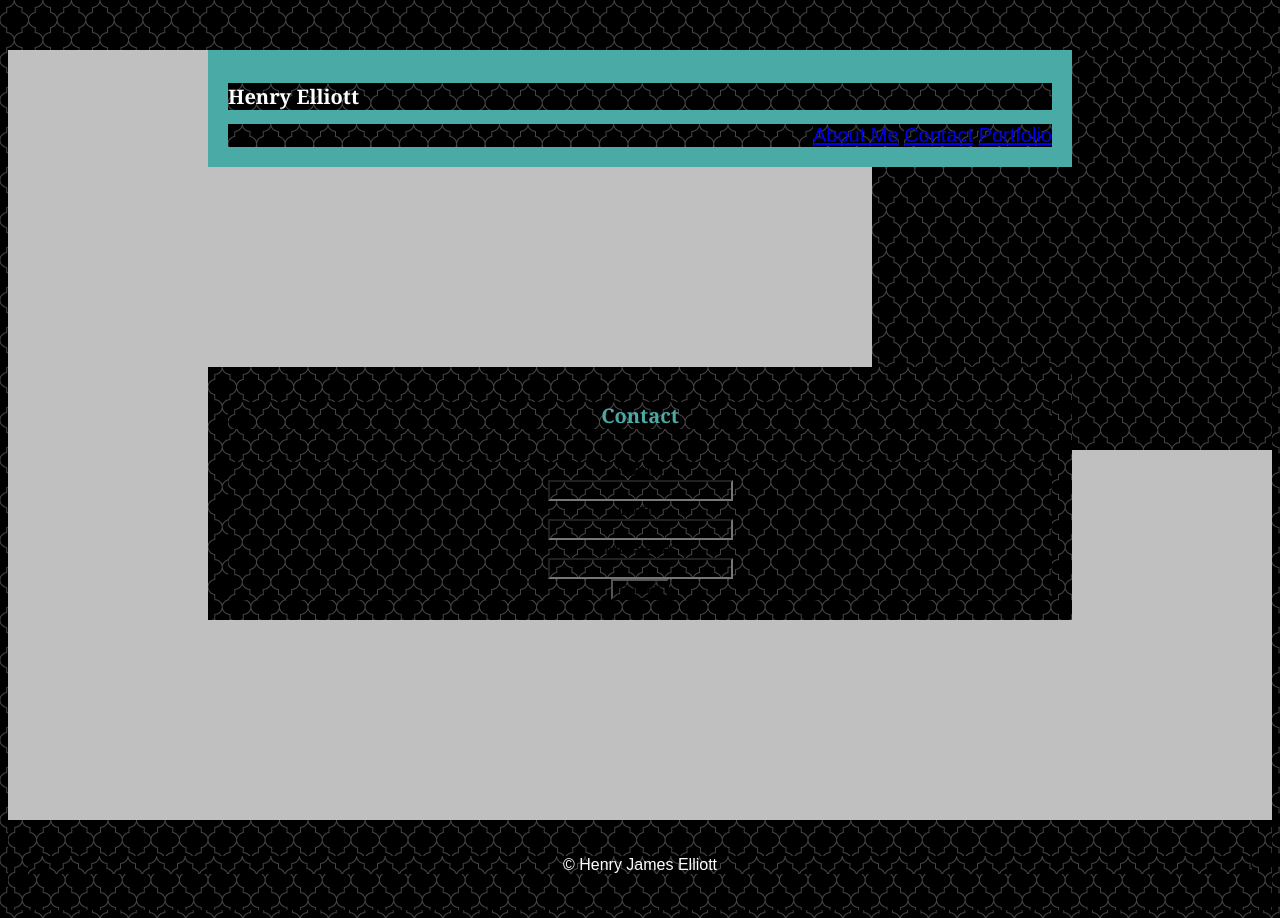
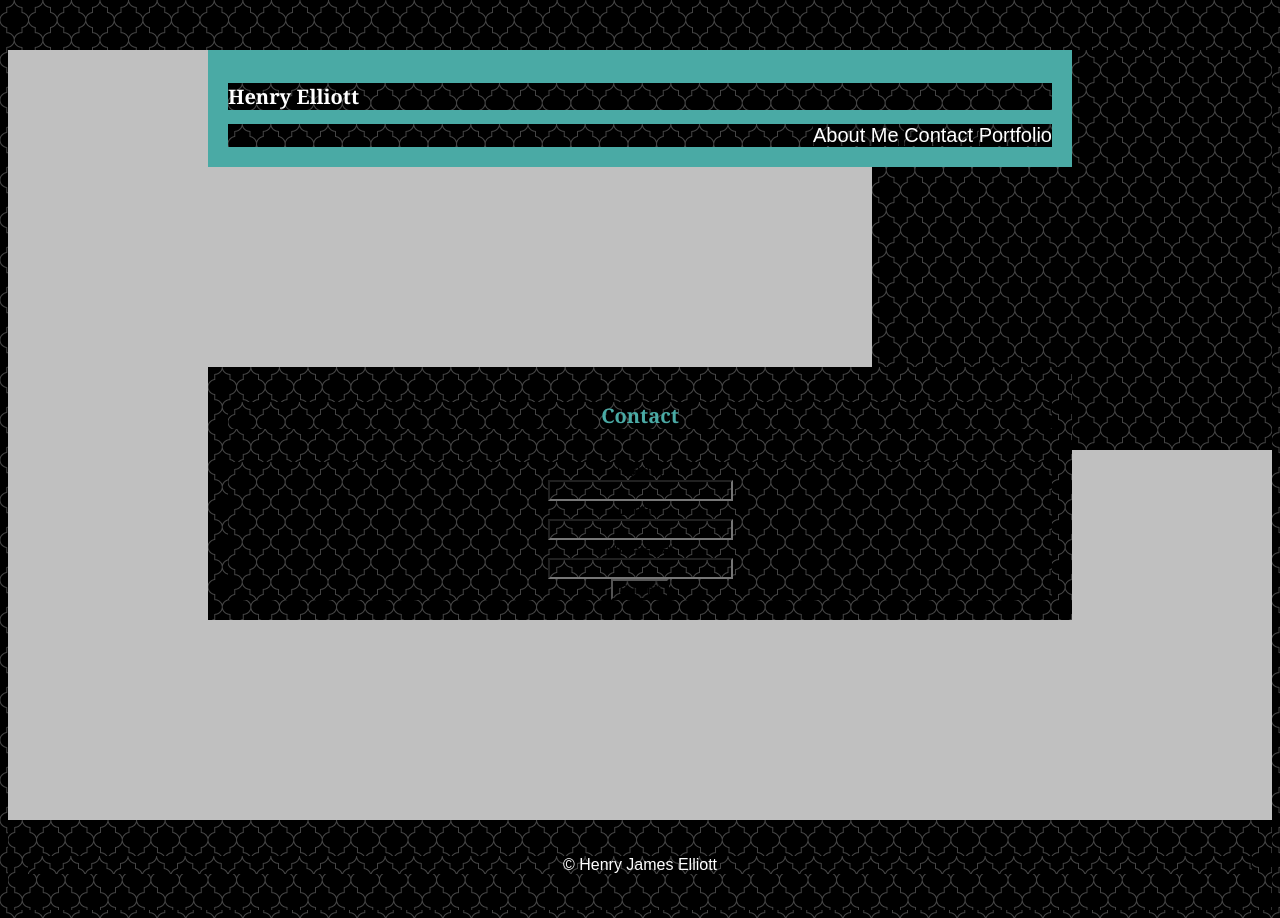
Before and after one commit to hjelliott87/basic-portfolio-hjerepo, a plain HTML site: page contact.html in a window 1280 px wide. Drawn offline with Linux system fonts and the light colour scheme; files whose address does not match are found by name.

Commit message:
project still a work in progress

```diff
--- a/contact.html
+++ b/contact.html
@@ -11,9 +11,9 @@
         <header>
                 <h1>Henry Elliott</h1>
                     <section id= "link">
-                    <a href="file:///C:/Users/megac/basic-portfolio-hjerepo/index.html">About Me</a>
-                    <a href="file:///C:/Users/megac/basic-portfolio-hjerepo/contact.html">Contact</a>
-                    <a href="file:///C:/Users/megac/basic-portfolio-hjerepo/portfolio.html">Portfolio</a>
+                        <a1 href="file:///C:/Users/megac/basic-portfolio-hjerepo/index.html">About Me</a1>
+                        <a2 href="file:///C:/Users/megac/basic-portfolio-hjerepo/contact.html">Contact</a2>
+                        <a3 href="file:///C:/Users/megac/basic-portfolio-hjerepo/portfolio.html">Portfolio</a3>
                     </section>
                 </header>
     <section id = box-1>
```
Also changed, not shown: index.html (+3 -3 lines), portfolio.html (+3 -3 lines).
